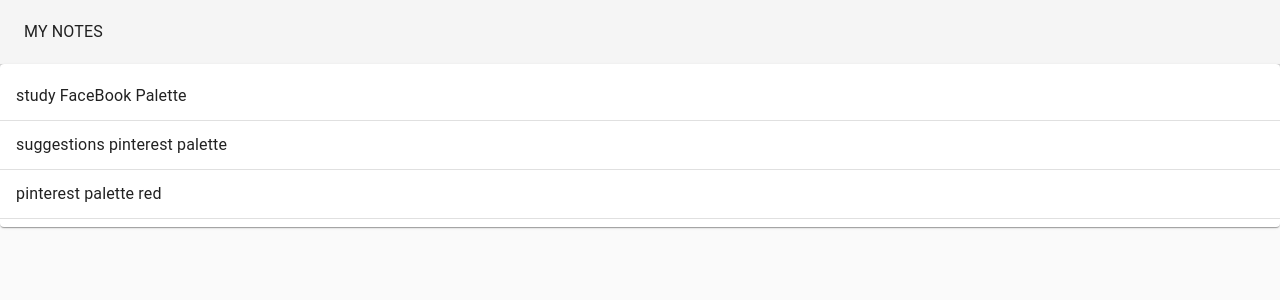
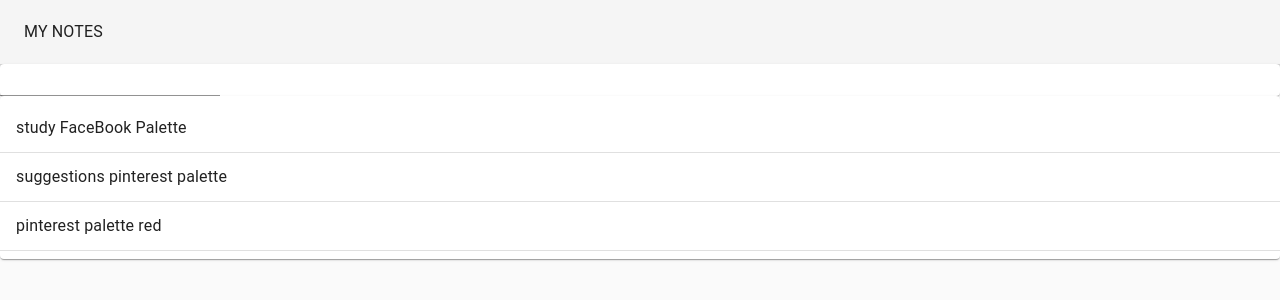
Before and after one commit to kimiakamrava/collage-app-frontend, a React (Create React App) app: page / in a window 1280 px wide. Shown: the top 300 px of the page. Built offline with nearby package versions, Linux system fonts and the light colour scheme.

Commit message:
more notes ugs

```diff
--- a/src/Note.js
+++ b/src/Note.js
@@ -1,5 +1,6 @@
 import React, {useState} from "react";
 import NoteList from "./NoteList";
+import NoteForm from "./NoteForm";
 import Typography from "@material-ui/core/Typography";
 import Paper from "@material-ui/core/Paper";
 import AppBar from "@material-ui/core/AppBar";
@@ -15,6 +16,9 @@
         {id: 3, task: " pinterest palette red", completed: false},
      ]
     const [notes, setNotes] = useState(initialNotes);
+    const addNote = newNoteText => {
+        setNotes([...notes, {id: 4, task: newNoteText, completed: false}])
+    }
     return (
         <Paper
           style={{
@@ -30,6 +34,7 @@
                     <Typography color='inherit'>MY NOTES</Typography>
                 </Toolbar>
             </AppBar>
+            <NoteForm addNote={addNote}/>
             <NoteList notes={notes} />
         </Paper>
     );
--- /dev/null
+++ b/src/NoteForm.js
@@ -0,0 +1,22 @@
+import React from "react";
+import Paper from "@material-ui/core/Paper";
+import TextField from "@material-ui/core/TextField";
+import useInputState from "./ReduxHooks/useInputState";
+
+function NoteForm({addNote}){
+    const [value, handleChange, reset] = useInputState("");
+    return(
+        <Paper>
+          <form
+             onSubmit={e => {
+                 e.preventDefault();
+                 addNote(value);
+                 reset();
+              }}
+            >
+             <TextField value={value} onChange={handleChange}/>
+         </form>
+        </Paper>
+    )
+}
+export default NoteForm;
--- /dev/null
+++ b/src/ReduxHooks/useInputState.js
@@ -0,0 +1,11 @@
+import { useState } from "react";
+export default initialVal => {
+    const [value, setValue] = useState(initialVal);
+    const handleChange = e => {
+        setValue(e.target.value);
+    };
+    const reset = () => {
+        setValue("");
+    };
+    return [value, handleChange, reset];
+};
```
